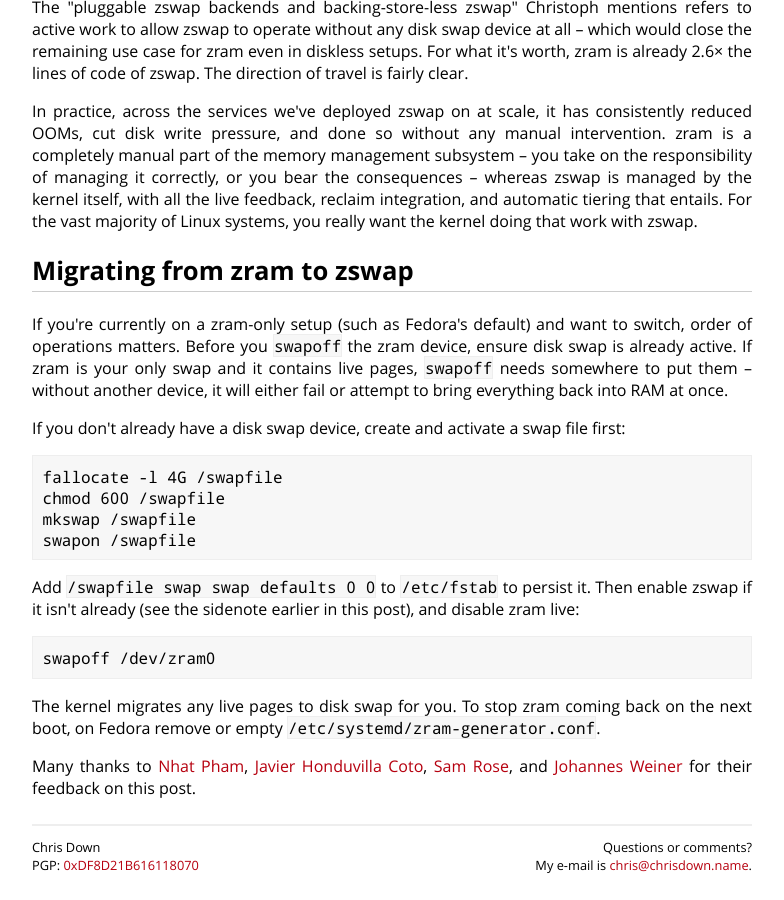
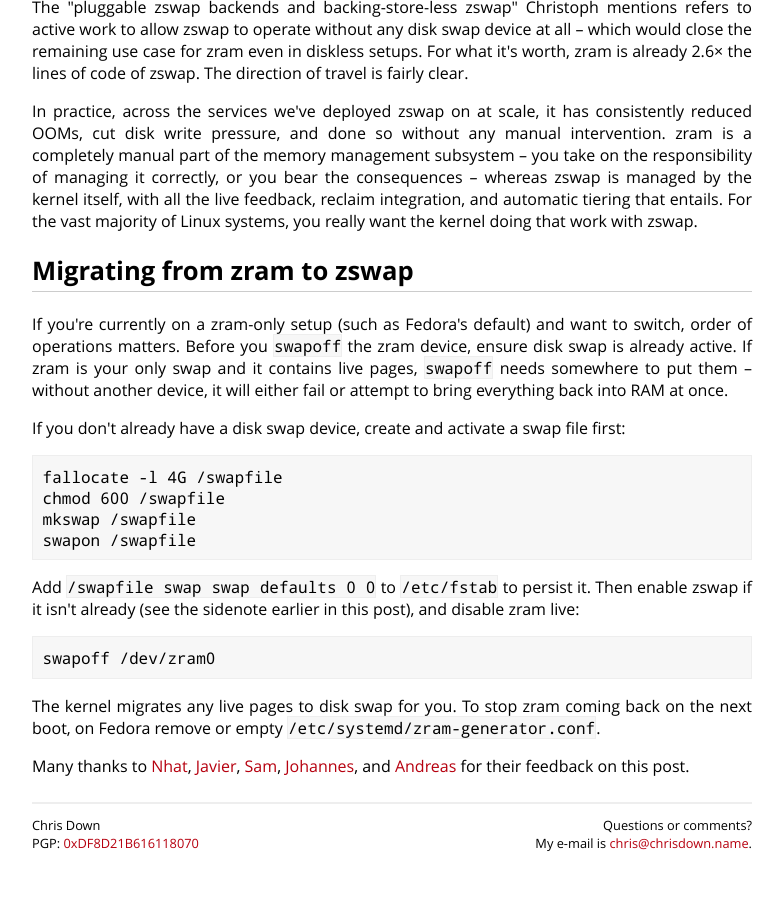
Before and after one commit to cdown/chrisdown.name, a Jekyll site: the page built from _posts/2026-03-24-zswap-vs-zram-when-to-use-what.md, in a window 1280 px wide and 900 px high, scrolled down 17538 px. Shown: the whole window, without its empty margins (248-1032 px from the left). Built offline with Jekyll 4.4.1, drawn with Linux system fonts in a browser that asks for light colours; after the commit the page ends 18416 px from its top, so only the background shows below that.

Commit message:
zram post: Add andreas to credits and make it single name

```diff
--- a/_posts/2026-03-24-zswap-vs-zram-when-to-use-what.md
+++ b/_posts/2026-03-24-zswap-vs-zram-when-to-use-what.md
@@ -1049,4 +1049,7 @@ The kernel migrates any live pages to disk swap for you. To stop zram coming
 back on the next boot, on Fedora remove or empty
 `/etc/systemd/zram-generator.conf`.
 
-Many thanks to [Nhat Pham](https://github.com/nhatsmrt), [Javier Honduvilla Coto](https://hondu.co/), [Sam Rose](https://samwho.dev/), and [Johannes Weiner](https://github.com/hnaz) for their feedback on this post.
+Many thanks to [Nhat](https://github.com/nhatsmrt),
+[Javier](https://hondu.co/), [Sam](https://samwho.dev/),
+[Johannes](https://github.com/hnaz), and
+[Andreas](https://github.com/andreasbackx) for their feedback on this post.
```
